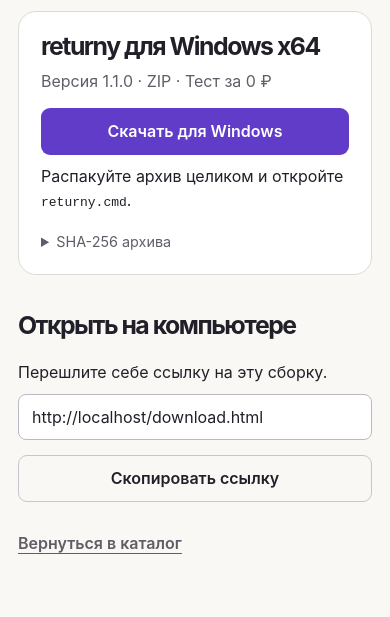
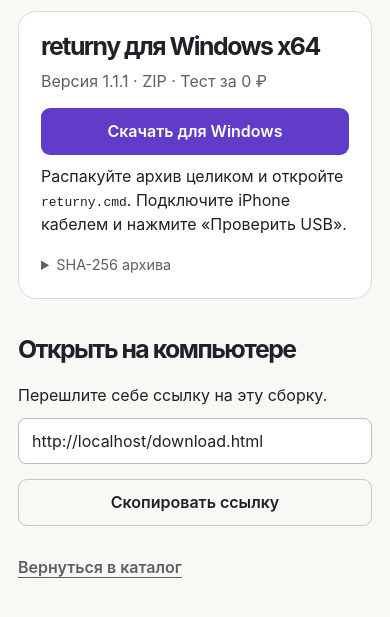
Before and after one commit to arseniyandrianof-max/returny-test, a plain HTML site: page download.html in a window 390 px wide. Shown: the part 143-760 px from the top of the page. Drawn offline with Linux system fonts and the light colour scheme.

Commit message:
Offer Windows 1.1.1 with guided iPhone USB setup

```diff
--- a/download.html
+++ b/download.html
@@ -21,10 +21,10 @@
   <h1>Сборка готова</h1>
   <section class="panel stack" aria-label="Загрузка для Windows">
     <h2>returny для Windows x64</h2>
-    <p class="muted">Версия 1.1.0 · ZIP · Тест за 0 ₽</p>
-    <a id="windows" class="button primary" rel="noreferrer" href="https://github.com/arseniyandrianof-max/returny-test/releases/download/v1.1.0/returny-1.1.0-Windows-x64.zip">Скачать для Windows</a>
-    <p>Распакуйте архив целиком и откройте <code>returny.cmd</code>.</p>
-    <details class="stage-digest"><summary>SHA-256 архива</summary><code>faff2186e99e73b3e2519b5c7308eaa791626e7841f032b73ee65e7121027722</code></details>
+    <p class="muted">Версия 1.1.1 · ZIP · Тест за 0 ₽</p>
+    <a id="windows" class="button primary" rel="noreferrer" href="https://github.com/arseniyandrianof-max/returny-test/releases/download/v1.1.1/returny-1.1.1-Windows-x64.zip">Скачать для Windows</a>
+    <p>Распакуйте архив целиком и откройте <code>returny.cmd</code>. Подключите iPhone кабелем и нажмите «Проверить USB».</p>
+    <details class="stage-digest"><summary>SHA-256 архива</summary><code>b48f563cf5d35f4b5ee08cb7661db27c9a9f60d747ec6ecaa97a3de99753d838</code></details>
   </section>
   <section class="stage-guide stack" id="handoff" hidden><h2>Открыть на компьютере</h2>
     <p>Перешлите себе ссылку на эту сборку.</p>
```
Also changed, not shown: checkout.html (+1 -1 lines), mini.html (+1 -1 lines), 1 other file.
